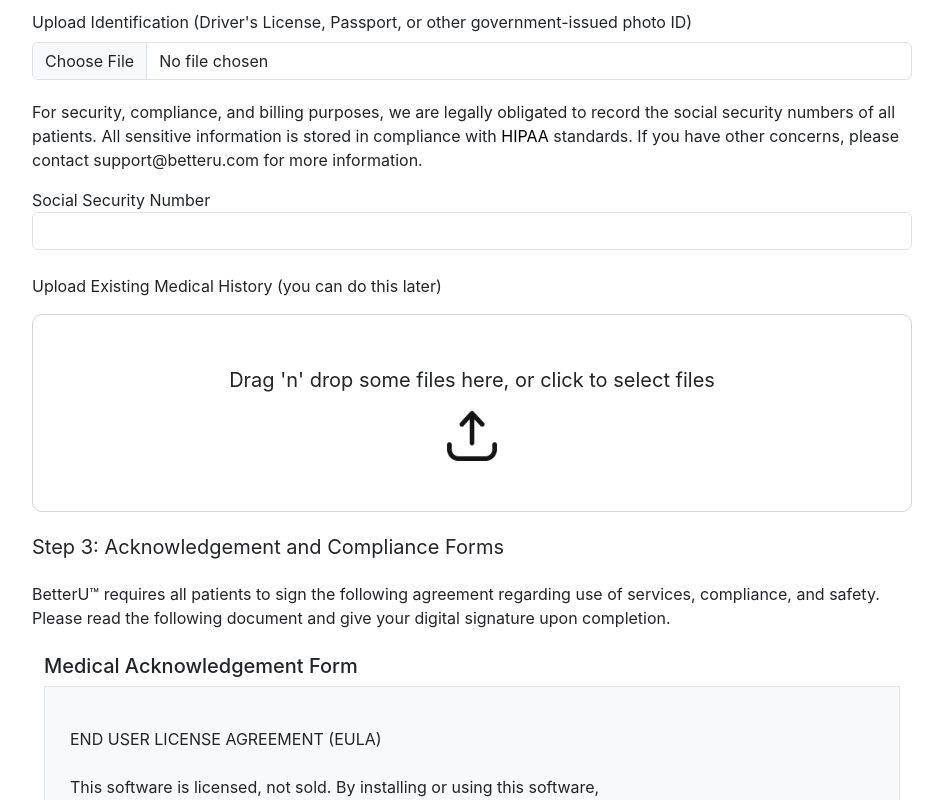
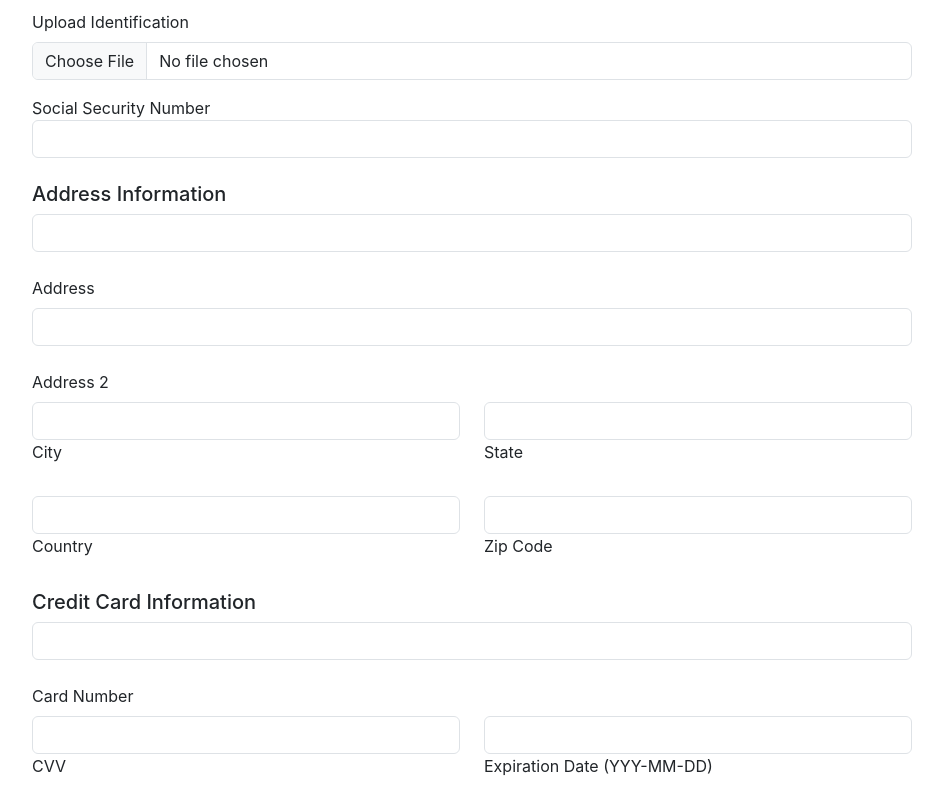
Before and after one commit to Chris8115/CS490-Group-1-Frontend, a React (Create React App) app: page /sign-up in a window 1280 px wide. Shown: the part 800-1600 px from the top of the page, without its empty margins (168-1111 px from the left). Built offline with nearby package versions, Linux system fonts and the light colour scheme; the HTML template or start-up script is replaced by a standard one.

Commit message:
added temp code to allow me to test file upload, it works for patient users, if you want to test for yourself take a look at the backend endpoint to make sure you know the valid inputs; PLEASE CLEAN UP THE UI it is terrible right now

```diff
--- a/src/components/PatientForm.js
+++ b/src/components/PatientForm.js
@@ -1,23 +1,47 @@
-import { React, useState } from 'react';
+import React, { useState } from 'react';
 import {
     MDBInput,
     MDBCol,
     MDBRow,
-    MDBCheckbox,
-    MDBBtn,
-    MDBIcon
+    MDBBtn
 } from 'mdb-react-ui-kit';
-import FileDropbox from './FileDropbox.js';
-import Eula from './Eula.js';
+import FileDropbox from './FileDropbox';
+import Eula from './Eula';
 
 function PatientForm() {
 
-    const [appointmentData, setAppointmentData] = useState({
-            date: "",
-            time: "",
-            reason: "",
-            patient_id: 26,
-            doctor_id: 0
+    const [userData, setUserData] = useState({
+        first_name: '',
+        last_name: '',
+        email: '',
+        phone_number: '',
+        password: ''
+    });
+
+    const [addressData, setAddressData] = useState({
+        address: '',
+        address2: '',
+        city: '',
+        state: '',
+        country: '',
+        zip: ''
+    });
+
+    const [creditCardData, setCreditCardData] = useState({
+        cardnumber: '',
+        cvv: '',
+        exp_date: ''
+    });
+
+    const [patientData, setPatientData] = useState({
+        ssn: '',
+        medical_history: ''
+    });
+
+    const [formMeta, setFormMeta] = useState({
+        date: '',
+        eulaName: '',
+        identificationFile: null
     });
 
     const getTomorrow = () => {
@@ -26,101 +50,154 @@ function PatientForm() {
         const year = tomorrow.getFullYear();
         const month = String(tomorrow.getMonth() + 1).padStart(2, '0');
         const day = String(tomorrow.getDate()).padStart(2, '0');
+        return `${year}-${month}-${day}`;
+    };
 
-        const date = `${year}-${month}-${day}`;
-        return String(date);
+    const handleChange = (e, stateSetter) => {
+        const { name, value } = e.target;
+        stateSetter(prev => ({ ...prev, [name]: value }));
+    };
+
+    const handleFileChange = (e) => {
+        setFormMeta(prev => ({
+            ...prev,
+            identificationFile: e.target.files[0]
+        }));
+    };
+
+    const handleSubmit = async (e) => {
+        e.preventDefault();
+
+        const formData = new FormData();
+        formData.append('user', JSON.stringify({
+            ...userData,
+            role: 'patient'
+        }));
+        formData.append('address', JSON.stringify(addressData));
+        formData.append('credit_card', JSON.stringify(creditCardData));
+        formData.append('patient', JSON.stringify(patientData));
+        formData.append('doctor', ''); // empty for patients
+        formData.append('pharmacist', ''); // empty for patients
+
+        if (formMeta.identificationFile) {
+            formData.append('identification', formMeta.identificationFile);
         }
 
-    const handleChange = (e) => {
-        const {name, value} = e.target;
-        setAppointmentData(prev => ({
-            ...prev,
-            [name]: value
-        }))
+        try {
+            const res = await fetch('http://localhost:5000/users/patient', {
+                method: 'PUT',
+                body: formData
+            });
+
+            const result = await res.json();
+            alert(result.message || 'Patient registered!');
+        } catch (err) {
+            console.error(err);
+            alert('Registration failed.');
         }
-
-
+    };
 
     return (
         <div className='patient-form'>
             <h2>Register as a patient</h2>
-            <form>
+            <form onSubmit={handleSubmit}>
 
                 <p className='step'>Step 1: Basic Information</p>
                 <MDBRow className='mb-4'>
                     <MDBCol>
                         <label>First name</label>
-                    <MDBInput id='form3Example1' label='' />
+                        <MDBInput name="first_name" value={userData.first_name} onChange={e => handleChange(e, setUserData)} />
                     </MDBCol>
                     <MDBCol>
                         <label>Last name</label>
-                    <MDBInput id='form3Example2' label='' />
+                        <MDBInput name="last_name" value={userData.last_name} onChange={e => handleChange(e, setUserData)} />
                     </MDBCol>
                 </MDBRow>
                 <MDBRow className='mb-4'>
                     <MDBCol>
                         <label>Email Address</label>
-                    <MDBInput id='form3Example1' type='email' label='' />
+                        <MDBInput name="email" type='email' value={userData.email} onChange={e => handleChange(e, setUserData)} />
                     </MDBCol>
                     <MDBCol>
                         <label>Phone Number</label>
-                    <MDBInput id='form3Example2' label='' type='number' />
+                        <MDBInput name="phone_number" type='text' value={userData.phone_number} onChange={e => handleChange(e, setUserData)} />
                     </MDBCol>
                 </MDBRow>
                 <label>Password</label>
-                <MDBInput className='mb-4' type='password' id='form3Example4' label='' />
+                <MDBInput className='mb-4' name="password" type='password' value={userData.password} onChange={e => handleChange(e, setUserData)} />
                 <label>Confirm Password</label>
-                <MDBInput className='mb-4' type='password' id='form3Example4' label='' />
+                <MDBInput className='mb-4' type='password' />
 
+                <p className='step'>Step 2: Identification, Address & Payment Info</p>
 
+                <label className="form-label">Upload Identification</label>
+                <input type="file" className="form-control mb-3" onChange={handleFileChange} />
 
+                <label>Social Security Number</label>
+                <MDBInput className='mb-4' type='text' name='ssn' value={patientData.ssn} onChange={e => handleChange(e, setPatientData)} />
 
-                <p className='step'>Step 2: Identification & Medical History</p>
+                <h5>Address Information</h5>
+                <MDBInput className='mb-4' label='Address' name='address' value={addressData.address} onChange={e => handleChange(e, setAddressData)} />
+                <MDBInput className='mb-4' label='Address 2' name='address2' value={addressData.address2} onChange={e => handleChange(e, setAddressData)} />
+                <MDBRow className='mb-4'>
+                    <MDBCol>
+                        <MDBInput label='City' name='city' value={addressData.city} onChange={e => handleChange(e, setAddressData)} />
+                    </MDBCol>
+                    <MDBCol>
+                        <MDBInput label='State' name='state' value={addressData.state} onChange={e => handleChange(e, setAddressData)} />
+                    </MDBCol>
+                </MDBRow>
+                <MDBRow className='mb-4'>
+                    <MDBCol>
+                        <MDBInput label='Country' name='country' value={addressData.country} onChange={e => handleChange(e, setAddressData)} />
+                    </MDBCol>
+                    <MDBCol>
+                        <MDBInput label='Zip Code' name='zip' value={addressData.zip} onChange={e => handleChange(e, setAddressData)} />
+                    </MDBCol>
+                </MDBRow>
 
-                <label class="form-label" for="customFile">Upload Identification (Driver's License, Passport, or other government-issued photo ID)</label>
-                <input type="file" class="form-control" id="customFile" />
-
-                <p className='step-descrip'>For security, compliance, and billing purposes, we are legally obligated to record the social security numbers of all patients. All sensitive information is stored in compliance with <a href='https://www.cdc.gov/phlp/php/resources/health-insurance-portability-and-accountability-act-of-1996-hipaa.html#:~:text=At%20a%20glance,Rule%20to%20implement%20HIPAA%20requirements.'>HIPAA</a> standards. If you have other concerns, please contact support@betteru.com for more information.</p>
-                <label>Social Security Number</label>
-                <MDBInput className='mb-4' type='number' id='form3Example4' label='' />
+                <h5>Credit Card Information</h5>
+                <MDBInput className='mb-4' label='Card Number' name='cardnumber' value={creditCardData.cardnumber} onChange={e => handleChange(e, setCreditCardData)} />
+                <MDBRow className='mb-4'>
+                    <MDBCol>
+                        <MDBInput label='CVV' name='cvv' value={creditCardData.cvv} onChange={e => handleChange(e, setCreditCardData)} />
+                    </MDBCol>
+                    <MDBCol>
+                        <MDBInput label='Expiration Date (YYY-MM-DD)' name='exp_date' value={creditCardData.exp_date} onChange={e => handleChange(e, setCreditCardData)} />
+                    </MDBCol>
+                </MDBRow>
 
                 <p className='step-descrip'>Upload Existing Medical History (you can do this later)</p>
-                <FileDropbox/>
+                <FileDropbox />
 
                 <p className='step'>Step 3: Acknowledgement and Compliance Forms</p>
-
-                <p className='step-descrip'>BetterU™ requires all patients to sign the following agreement regarding use of services, compliance, and safety. Please read the following document and give your digital signature upon completion.</p>
-
                 <Eula />
 
                 <MDBRow className='mb-4'>
                     <MDBCol>
                         <label>Name</label>
-                    <MDBInput id='form3Example1' label='' />
+                        <MDBInput name='eulaName' value={formMeta.eulaName} onChange={e => handleChange(e, setFormMeta)} />
                     </MDBCol>
                     <MDBCol>
                         <label>Today's Date</label>
                         <input
                             type="date"
-                        id="appointmentDate"
                             className="form-control"
                             name="date"
+                            value={formMeta.date}
                             min={getTomorrow()}
-                        onChange={handleChange}
+                            onChange={e => handleChange(e, setFormMeta)}
                             required />
-
-
                     </MDBCol>
                 </MDBRow>
 
-                <MDBBtn type='submit' style={{backgroundColor: '#F53D3E', border: 'none'}} className='mb-4' block>
+                <MDBBtn type='submit' style={{ backgroundColor: '#F53D3E', border: 'none' }} className='mb-4' block>
                     Register
                 </MDBBtn>
 
-
             </form>
         </div>
-    )
+    );
 }
 
 export default PatientForm;
```
Lines whose indentation alone changed are shown as unchanged.
